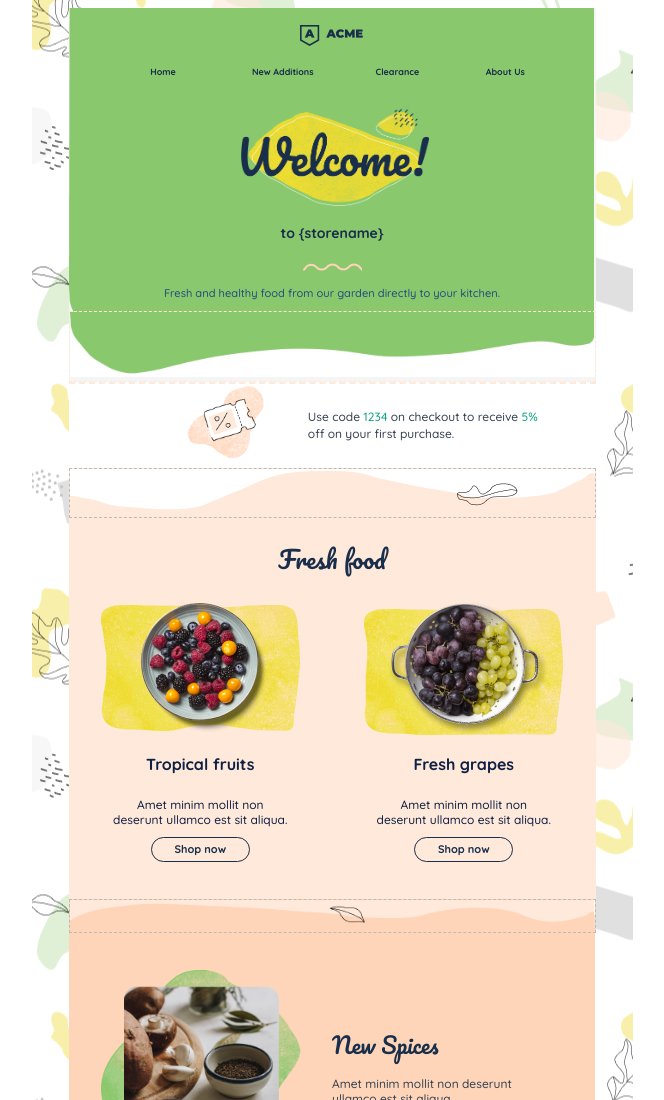
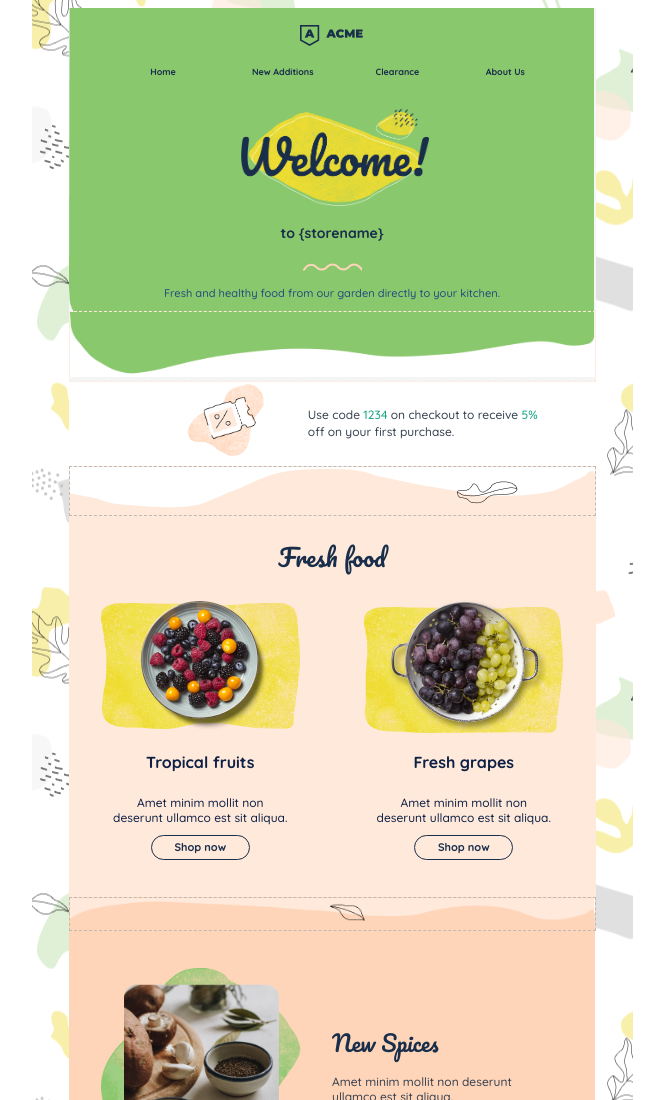
Before and after one commit to Bandage2/acme.github.io, a plain HTML site: page index.html in a window 1280 px wide. Shown: the top 1100 px of the page, without its empty margins (308-972 px from the left). Drawn offline with Linux system fonts and the light colour scheme.

Commit message:
Update index.html

```diff
--- a/index.html
+++ b/index.html
@@ -79,7 +79,7 @@
     <!-- ********************** Second Table   **************************** -->
 
 
-		<table align="center" border="0" cellpadding="0" cellspacing="0" width="500" style="background-color:#FFFFFF;border-top: 2px dashed  #FFE9DA;">
+		<table align="center" border="0" cellpadding="0" cellspacing="0" width="500" style="background-color:#FFFFFF;">
 
 			<!-- ***************** Use Code Section ****************************** -->
 			<tr>
```
